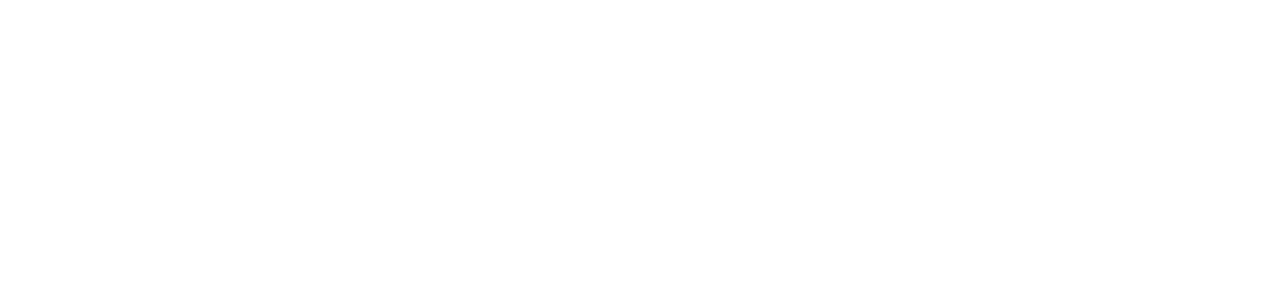
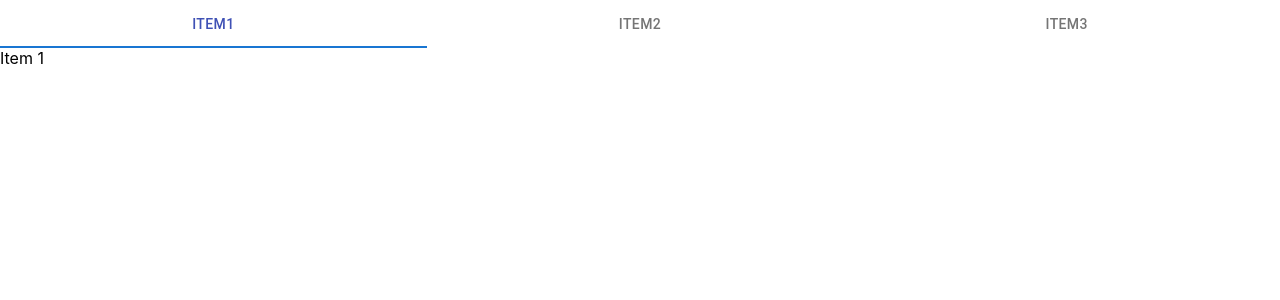
Before and after one commit to tuandat95cbn/hackathon-celonis, a React (Create React App) app in the folder bukalo/: page /test in a window 1280 px wide. Before the commit this address had no page. Shown: the top 300 px of the page. Built offline with nearby package versions, Linux system fonts and the light colour scheme.

Commit message:
Raw cluster detail and futher clustering

```diff
--- a/bukalo/src/App.js
+++ b/bukalo/src/App.js
@@ -7,6 +7,8 @@ import {
 } from "react-router-dom";
 import Home from "./components/home";
 import Clusters from "./components/clusters";
+import FurtherClustering from './components/FurtherClustering';
+import ClusterDetail from './components/ClusterDetail';
 
 function App() {
   return (
@@ -14,6 +16,7 @@ function App() {
       <Routes>
       <Route exact  path="/" element={<Home />} />
       <Route path="cluster" element={<Clusters />} />
+      <Route path="test" element={<ClusterDetail />} />
     </Routes>
     </BrowserRouter>
   );
--- /dev/null
+++ b/bukalo/src/components/ClusterDetail.js
@@ -0,0 +1,36 @@
+import { Grid } from "@mui/material";
+import { Tabs } from "@mui/material";
+import { Tab } from "@material-ui/core";
+import { useState } from "react";
+import { makeStyles } from '@material-ui/core/styles';
+
+const useStyles = makeStyles((theme) => ({
+    tabs: {
+        width: '100%'
+    }
+}));
+
+const ClusterDetail = () => {
+    const classes = useStyles();
+    const [value, setValue] = useState(1);
+
+    const handleChange = (event, newValue) => {
+        setValue(newValue);
+    };
+    return (
+        <Grid container>
+            <Grid container>
+                <Tabs value={value} onChange={handleChange} variant={'fullWidth'} className={classes.tabs}>
+                    <Tab label="Item1" value={1}/>
+                    <Tab label="Item2"  value={2}/>
+                    <Tab label="Item3"  value={3}/>
+                </Tabs>
+            </Grid>
+            <div>
+                Item {value}
+            </div>
+        </Grid>
+    )
+}
+
+export default ClusterDetail;
--- /dev/null
+++ b/bukalo/src/components/FurtherClustering.js
@@ -0,0 +1,57 @@
+import Button from '@mui/material/Button';
+import Select from '@mui/material/Select';
+import MenuItem from '@mui/material/MenuItem';
+import { Paper } from '@mui/material';
+import { Grid } from '@mui/material';
+import { useState } from 'react';
+import { makeStyles } from '@material-ui/core/styles';
+
+const useStyles = makeStyles((theme) => ({
+    root: {
+        height: '100%'
+    },
+    select_box: {
+        width: '100%'
+    },
+}));
+
+const FurtherClustering = () => {
+    const classes = useStyles();
+    const defaultAvailableColumns = [123, 456, 677, 3123, 1321, 13213];
+    const [column, setColumn] = useState(defaultAvailableColumns[0]);
+    const [isButtonDisable, setIsButtonDisable] = useState(false);
+    const [availableColumns, setAvailableColumns] = useState(defaultAvailableColumns);
+
+    const handleChange = (event) => {
+        setColumn(event.target.value)
+    }
+
+    const handleClick = () => {
+
+    }
+
+    return (
+        <Grid container justifyContent={'center'} alignContent={'space-around'} className={classes.root}>
+            <Grid item xs={12}>
+                <Select
+                    labelId="demo-simple-select-label"
+                    id="demo-simple-select"
+                    value={column}
+                    onChange={handleChange}
+                    className={classes.select_box}
+                >
+                    {
+                        availableColumns.map((columnName) => (
+                            <MenuItem value={columnName}>{columnName}</MenuItem>
+                        ))
+                    }
+                </Select>
+            </Grid>
+            <Grid container item xs={4} justifyContent={'center'}>
+                <Button disabled={isButtonDisable} onClick={handleClick}>Cluster</Button>
+            </Grid>
+        </Grid>
+    )
+}
+
+export default FurtherClustering
```
Also changed, not shown: bukalo/tsconfig.json (deleted, +0 -28 lines), 1 other file (tests, documents, lock files or other folders).
